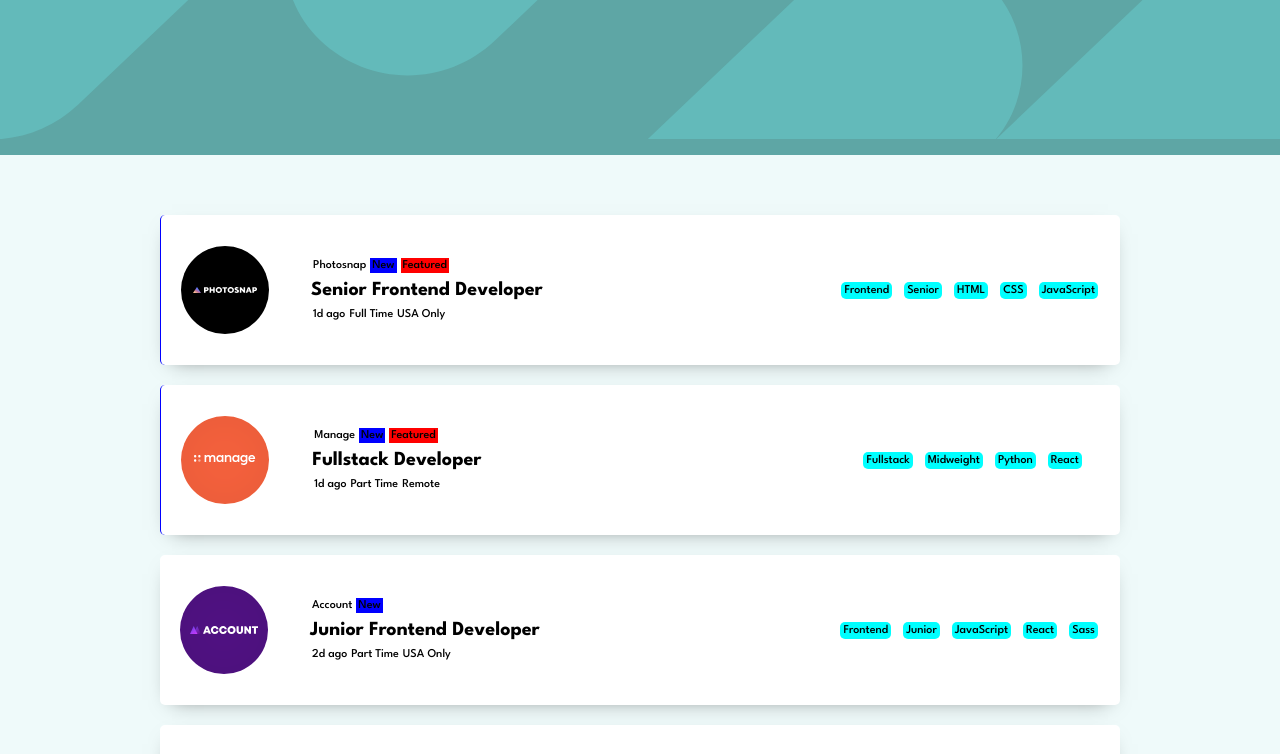
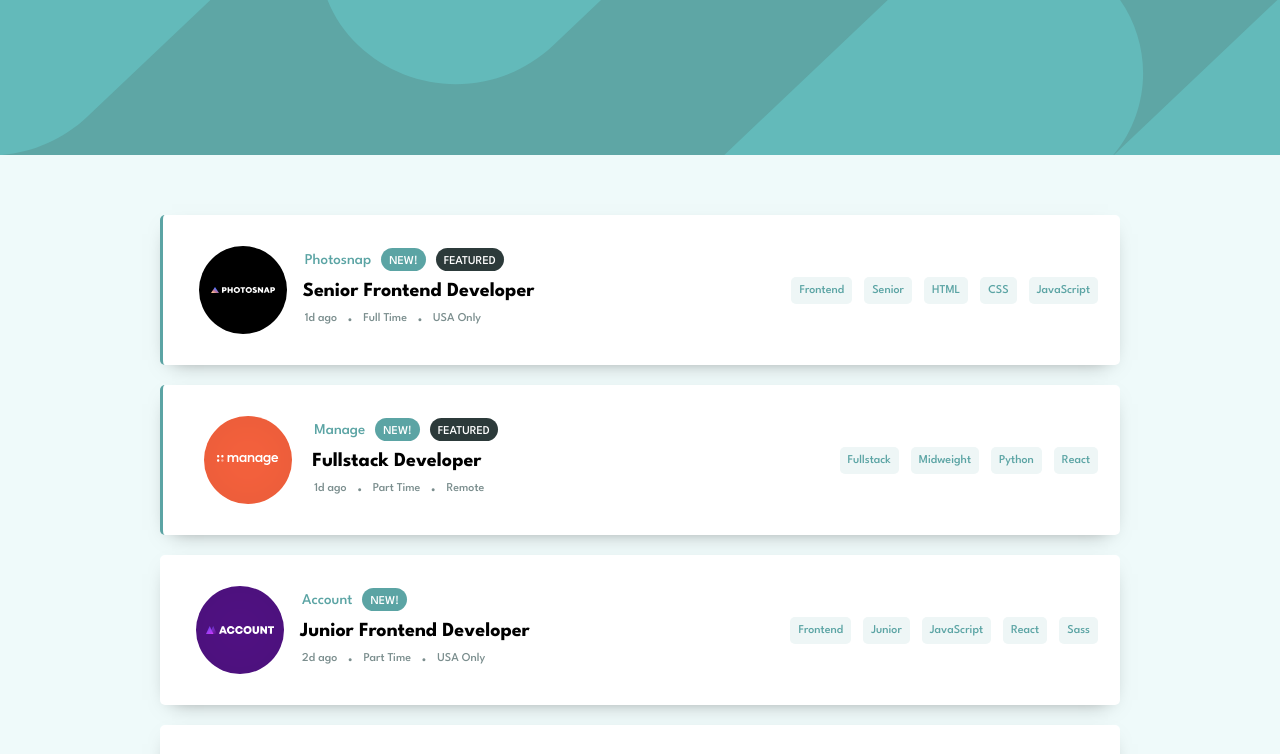
Before and after one commit to M0hamedMagdy/FrontEnd-Mentor-Joblisting-React, a React (Create React App) app: page / in a window 1280 px wide. Shown: the top 754 px of the page. Built offline with nearby package versions, Linux system fonts and the light colour scheme; data requests are answered from the project's data file.

Commit message:
styling job component

```diff
--- a/src/components/Header/Header.module.css
+++ b/src/components/Header/Header.module.css
@@ -7,7 +7,7 @@ header {
 img {
     display: block;
     max-inline-size: 100%;
-    block-size: auto;
+    block-size: 100%;
     object-fit: cover;
     object-position: top left;
 }
--- a/src/components/JobList/Joblist.js
+++ b/src/components/JobList/Joblist.js
@@ -8,12 +8,12 @@ function Job({ job }) {
       </picture>
       <div className={styles.jobInfo}>
         <div>
-          <span>{job.company}</span>
-          {job.new && <span className={styles.new}>New</span>}
+          <span className={styles.companyName}>{job.company}</span>
+          {job.new && <span className={styles.new}>NEW!</span>}
           {job.featured && <span className={styles.featured}>Featured</span>}
         </div>
         <h1>{job.position}</h1>
-        <div>
+        <div className={styles.dates}>
           <span>{job.postedAt}</span>
           <span>{job.contract}</span>
           <span>{job.location}</span>
--- a/src/components/JobList/joblist.module.css
+++ b/src/components/JobList/joblist.module.css
@@ -1,12 +1,16 @@
+@import '../../index.css';
+
+
 ul {
   padding: 16rem;
   padding-block-start: 6rem;
   padding-block-end: 0;
+  background-color: var(--Light-Grayish-Cyan-Background);
 }
 
 li {
+  background-color: var(--white) ;
   border-radius: 5px;
-  background-color: hsl(0, 0%, 100%);
   -webkit-box-shadow: 0px 7px 20px -12px rgba(0, 0, 0, 0.5);
   box-shadow: 0px 7px 20px -12px rgba(0, 0, 0, 0.5);
   block-size: 15rem;
@@ -20,11 +24,15 @@ li {
 }
 
 li.featured {
-  border-left: blue 1px solid;
+  border-left: var(--Desaturated-Dark-Cyan) 3px solid;
 }
+
 li picture {
-  display: block;
+  display: flex;
+  align-items: center;
+  justify-content: center;
   flex: 1;
+
 }
 
 li picture img {
@@ -49,30 +57,72 @@ li div.jobInfo {
 }
 
 li div.jobInfo h1 {
-  margin-block-start: 10px;
-  margin-block-end: 10px;
+  margin-block-start: 1.5rem;
+  margin-block-end: .5rem;
 }
+
+li div.jobInfo span {
+  margin-inline-end: 0.8rem ;
+}
+
+li div.jobInfo span.companyName {
+  color: var(--Desaturated-Dark-Cyan);
+  font-size: 1.5rem;
+}
+
+span.new {
+  padding: 0.8rem;
+  padding-block-end: 0.4rem;
+  background-color: var(--Desaturated-Dark-Cyan);
+  color: var(--white);
+  border-radius: 15px;
+  text-transform: uppercase;
+
+}
+
+span.featured {
+  padding: 0.8rem;
+  padding-block-end: 0.4rem;
+  background-color: var(--Very-Dark-Grayish-Cyan);
+  color: var(--white);
+  border-radius: 15px;
+  text-transform: uppercase;
+}
+
+li div.jobInfo div.dates {
+  color: var(--Dark-Grayish-Cyan);
+  display: flex;
+  flex-direction: row;
+  align-items: flex-start;
+  justify-content: center;
+}
+
+li div.jobInfo div.dates span::after {
+  content: ".";
+  font-size: 2rem;
+  margin-left: 1rem;
+}
+
+li div.jobInfo div.dates span:last-child::after {
+  content: "";
+}
+
+
+
 li div.tags {
   flex: 2;
   display: flex;
   flex-direction: row;
   align-items: center;
-  justify-content: center;
+  justify-content: flex-end;
 }
 
+
+
 li div.tags span {
-  padding: 3px;
-  margin-left: 10px;
-  background-color: aqua;
+  padding: 0.8rem;
+  margin-left: 1rem;
+  background-color: var(--Light-Grayish-Cyan-Filter-Tablets);
+  color: var(--Desaturated-Dark-Cyan);
   border-radius: 5px;
 }
-
-span.new {
-  padding: 2px;
-  background-color: blue;
-}
-
-span.featured {
-  padding: 2px;
-  background-color: red;
-}
--- a/src/index.css
+++ b/src/index.css
@@ -1,4 +1,14 @@
 @import url("https://fonts.googleapis.com/css2?family=League+Spartan:wght@500;700&display=swap");
+
+:root {
+  --Desaturated-Dark-Cyan: hsl(180, 29%, 50%);
+  --Light-Grayish-Cyan-Background-: hsl(180, 52%, 96%);
+  --Light-Grayish-Cyan-Filter-Tablets: hsl(180, 31%, 95%);
+  --Dark-Grayish-Cyan: hsl(180, 8%, 52%);
+  --Very-Dark-Grayish-Cyan: hsl(180, 14%, 20%);
+  --white: hsl(0, 0%, 100%);
+
+}
 
 * {
   margin: 0;
```
